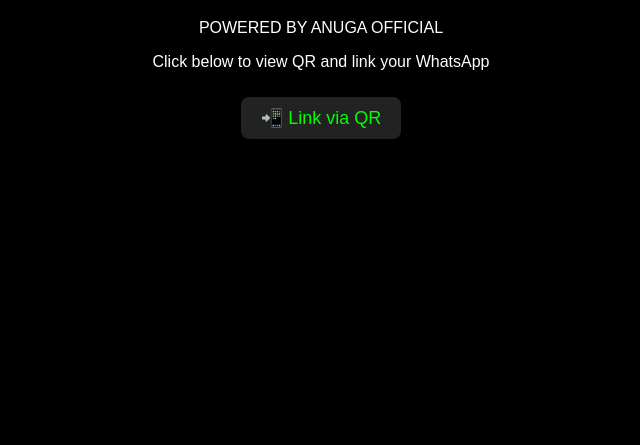
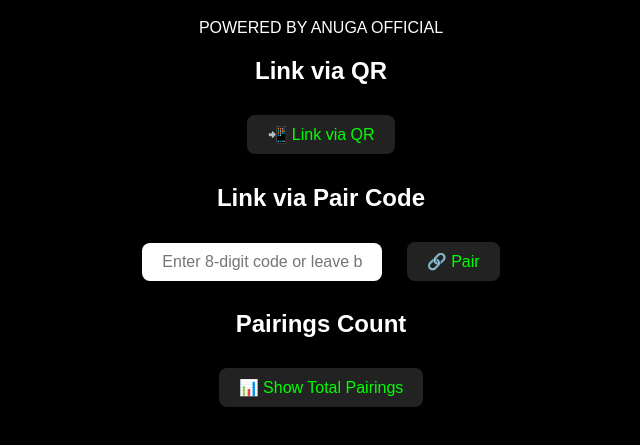
Before and after one commit to cyberxdevsofficial/MINI, a website: page public/index.html in a window 1280 px wide. Shown: the part 119-564 px from the top of the page, without its empty margins (319-959 px from the left). Drawn offline with Linux system fonts and the light colour scheme.

Commit message:
Update index.html

```diff
--- a/public/index.html
+++ b/public/index.html
@@ -4,34 +4,28 @@
 <meta charset="UTF-8">
 <title>ANUWH MD - WhatsApp Bot Linking</title>
 <style>
-body {
-  font-family: Arial;
-  background: #000;
-  color: #fff;
-  text-align: center;
-  padding: 50px;
-}
+body { font-family: Arial; background: #000; color: #fff; text-align: center; padding: 50px; }
 h1 { color: #0f0; }
-button {
-  padding: 10px 20px;
-  font-size: 18px;
-  margin: 10px;
-  border: none;
-  border-radius: 8px;
-  cursor: pointer;
-  background: #222;
-  color: #0f0;
-}
-button:hover {
-  background: #0f0;
-  color: #000;
-}
+button, input { padding: 10px 20px; font-size: 16px; margin: 10px; border-radius: 8px; border: none; }
+button { cursor: pointer; background: #222; color: #0f0; }
+button:hover { background: #0f0; color: #000; }
+input { width: 200px; }
 </style>
 </head>
 <body>
 <h1>ANUWH MD Bot</h1>
 <p>POWERED BY ANUGA OFFICIAL</p>
-<p>Click below to view QR and link your WhatsApp</p>
+
+<h2>Link via QR</h2>
 <a href="/qr"><button>📲 Link via QR</button></a>
+
+<h2>Link via Pair Code</h2>
+<form method="POST" action="/pair">
+  <input type="text" name="pairCode" placeholder="Enter 8-digit code or leave blank">
+  <button type="submit">🔗 Pair</button>
+</form>
+
+<h2>Pairings Count</h2>
+<a href="/pairings"><button>📊 Show Total Pairings</button></a>
 </body>
 </html>
```
